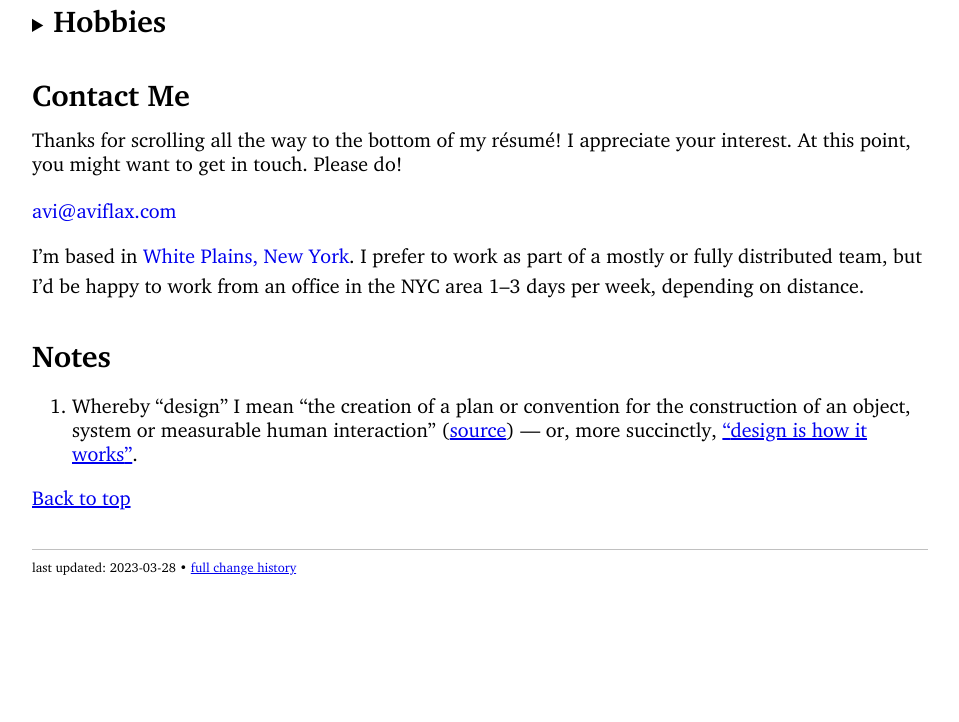
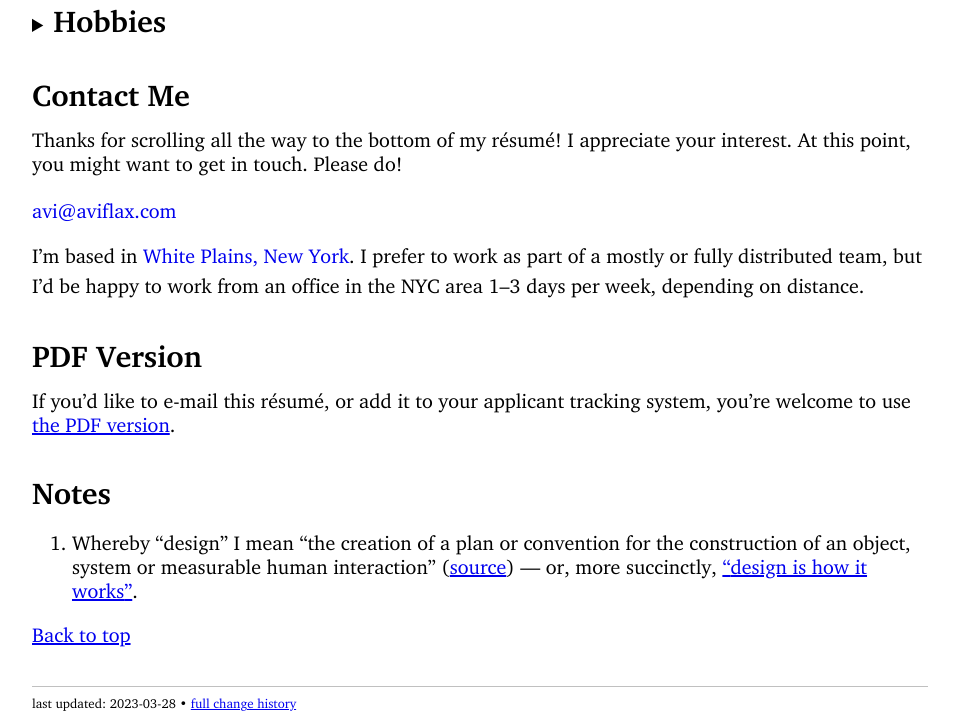
Before and after one commit to aviflax/resume, a plain HTML site: page index.html in a window 1280 px wide. Shown: the part 734-1456 px from the top of the page, without its empty margins (160-1119 px from the left). Before the commit the page ends 1319 px from the top, so only its background shows below. Drawn offline with Linux system fonts and the light colour scheme.

Commit message:
Update PDF

```diff
--- a/index.html
+++ b/index.html
@@ -596,12 +596,10 @@
     </ul>
 </section>
 
-<!-- I don’t have time to update this today; I’ll do so next week.
 <section id="pdf-version">
   <h2>PDF Version</h2>
-  <p>If you’d like to e-mail this résumé, or add it to your applicant tracking system, you’re welcome to use <a href="Avi Flax’s Resume (CV).pdf">the PDF version</a>.</p>
+  <p>If you’d like to e-mail this résumé, or add it to your applicant tracking system, you’re welcome to use <a href="Avi Flax’s Résumé 2023-03-28.pdf">the PDF version</a>.</p>
 </section>
--->
 
 <section id="footnotes">
   <h2>Notes</h2>
```
Also changed, not shown: 2 other files.
